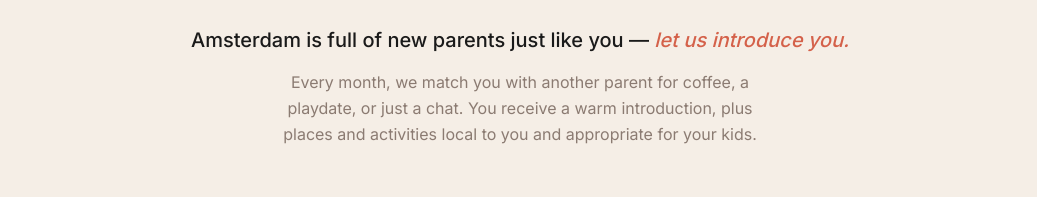
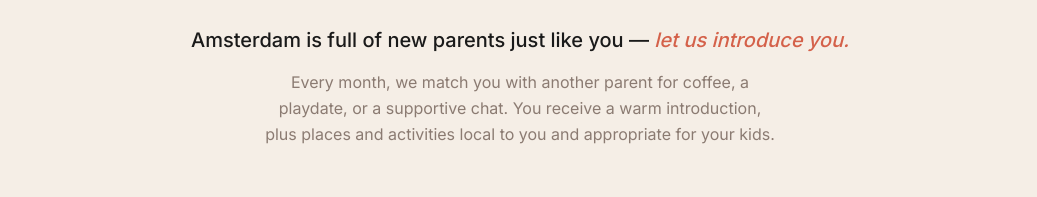
Before and after one commit to amsterdamparentproject/postpartum-post, a Next.js app: page / in a window 1280 px wide. Shown: the part 219-416 px from the top of the page, without its empty margins (120-1157 px from the left). Built offline with nearby package versions, Linux system fonts and the light colour scheme; no server answers; a web font is replaced by a local one.

Commit message:
Change 'just' to 'supportive' chat

```diff
--- a/app/about/page.tsx
+++ b/app/about/page.tsx
@@ -46,7 +46,7 @@
               </p>
               <p>
                 We match new parents in the same neighborhood for coffee, a playdate,
-                or just a chat. One introduction a month, no commitment beyond showing up.
+                or a supportive chat. One introduction a month, no commitment beyond showing up.
               </p>
               <p>
                 Subscriptions are flexible by design: skip any month, pause when
--- a/app/page.tsx
+++ b/app/page.tsx
@@ -45,7 +45,7 @@
           </p>
           <p className="text-base text-muted leading-relaxed max-w-lg mx-auto">
             Every month, we match you with another parent
-            for coffee, a playdate, or just a chat. You receive a warm introduction, plus places and activities local to you and appropriate for your kids.
+            for coffee, a playdate, or a supportive chat. You receive a warm introduction, plus places and activities local to you and appropriate for your kids.
           </p>
         </div>
 
```
